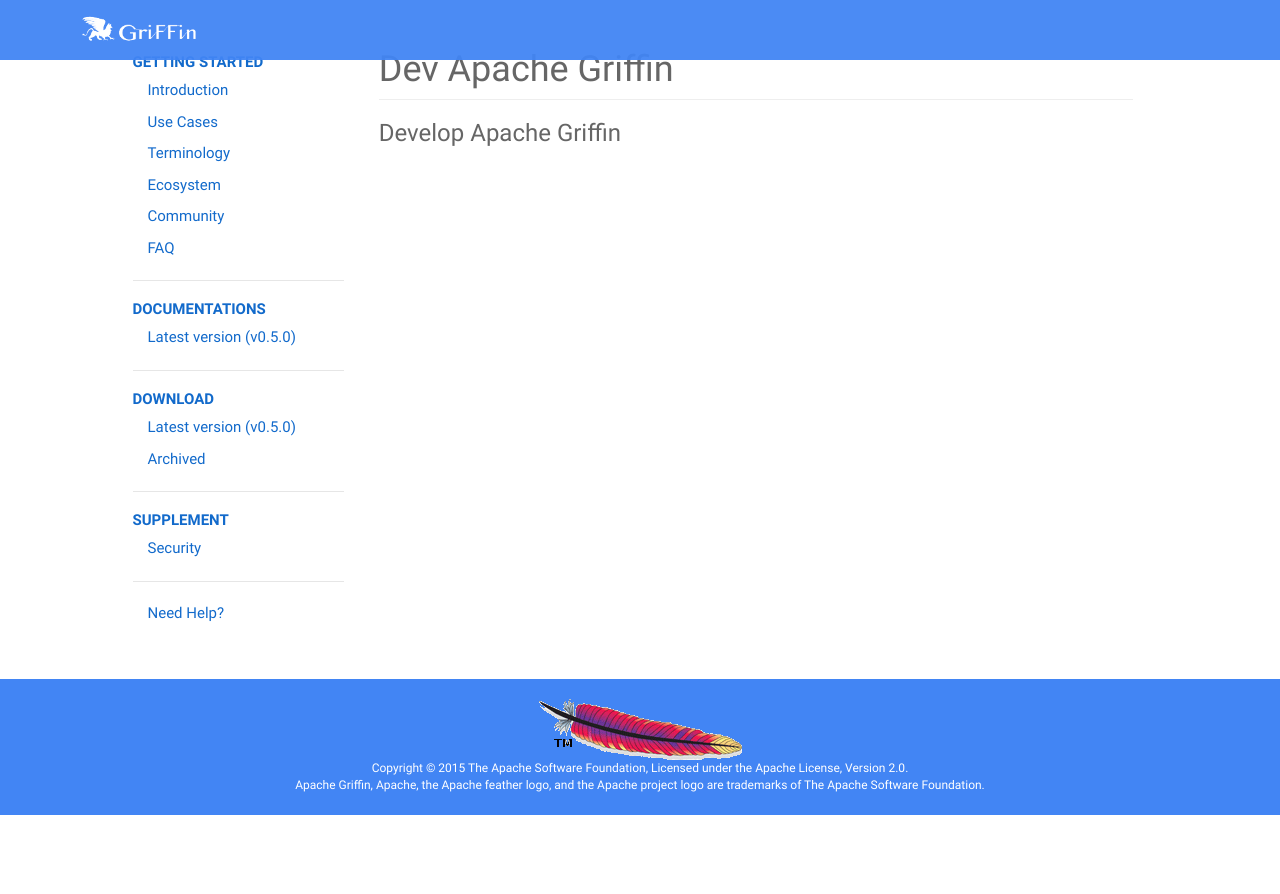
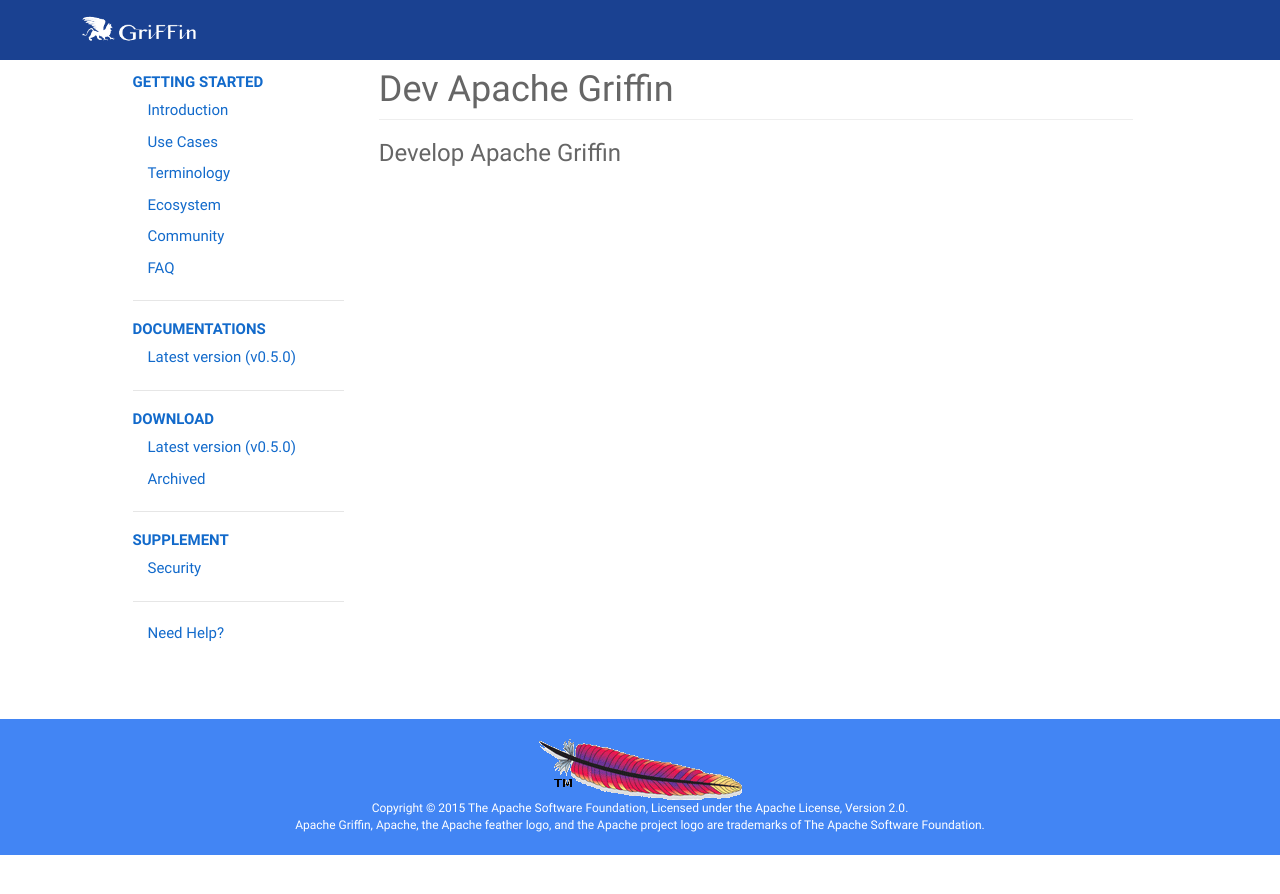
Before and after one commit to bhlx3lyx7/griffin-site, a Jekyll site: the page built from install.md, in a window 1280 px wide. Shown: the top 894 px of the page. Built offline with Jekyll 4.4.1, drawn with Linux system fonts in a browser that asks for light colours; comment, search, counter and statistics services are not loaded.

Commit message:
update image

```diff
--- a/_sass/_layout.scss
+++ b/_sass/_layout.scss
@@ -161,7 +161,7 @@
  * Page content
  */
 .page-content {
-    padding: $spacing-unit 10px;
+    padding: 70px 10px;
 }
 
 .page-heading {
--- a/css/style.css
+++ b/css/style.css
@@ -11,7 +11,7 @@
 .green{color:#0A0; font-weight:normal;}
 .clear{clear:both;}
 .marginbot{margin-bottom:50px;}
-.topbar{width:100%; background-color:#4285f4; opacity:0.95; height:60px; position:fixed; z-index:10; top:0;}
+.topbar{width:100%; background-color:#0E378C; opacity:0.95; height:60px; position:fixed; z-index:10; top:0;}
 
 .headerimage{width:100%; position:relative;background-image: linear-gradient(0deg, #03DDE4 0%, #30AFED 51%, #8755FF 100%);}
 .headerimage img{width:100%;}
--- a/css/styles.css
+++ b/css/styles.css
@@ -101,9 +101,7 @@
 }
 
 .page-content {
-	padding-top: 30px ;
-  padding-bottom: 40px ;
-
+    padding: 70px 10px;
 }
 
 .page-main-content h1{
```
Also changed, not shown: README.md, images/slider.jpeg.
